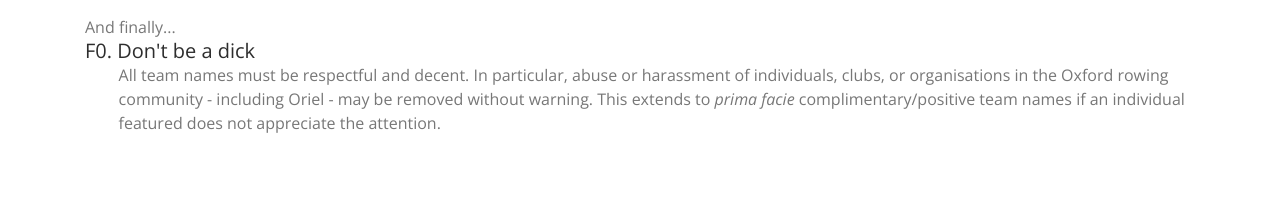
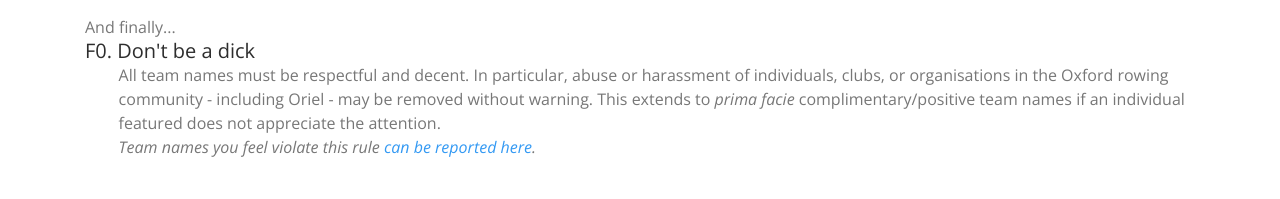
Before and after one commit to JoeHitchen/fantasy-bumps, a Django app: page /guide-rules/ in a window 1280 px wide. Shown: the part 1386-1585 px from the top of the page. Before the commit the page ends 1519 px from the top, so only its background shows below. Run offline with Django 3.2, Linux system fonts and the light colour scheme; data comes from the database, SQL or seed files in the repository; parts of the project's set-up code (start-up, migrations or seed data) failed here and were passed over; some libraries are stand-ins or nearby versions.

Commit message:
Added link to form for reporting F0 violations

```diff
--- a/fantasy/templates/fantasy/rules.html
+++ b/fantasy/templates/fantasy/rules.html
@@ -113,6 +113,8 @@
     All team names must be respectful and decent.
     In particular, abuse or harassment of individuals, clubs, or organisations in the Oxford rowing community - including Oriel - may be removed without warning.
     This extends to <em>prima facie</em> complimentary/positive team names if an individual featured does not appreciate the attention.
+    <br/>
+    <em>Team names you feel violate this rule <a href="https://forms.gle/ko6b47SP8CHyBwwL8" target="_blank">can be reported here</a>.</em>
   </div>
 </div></div>
 
```
